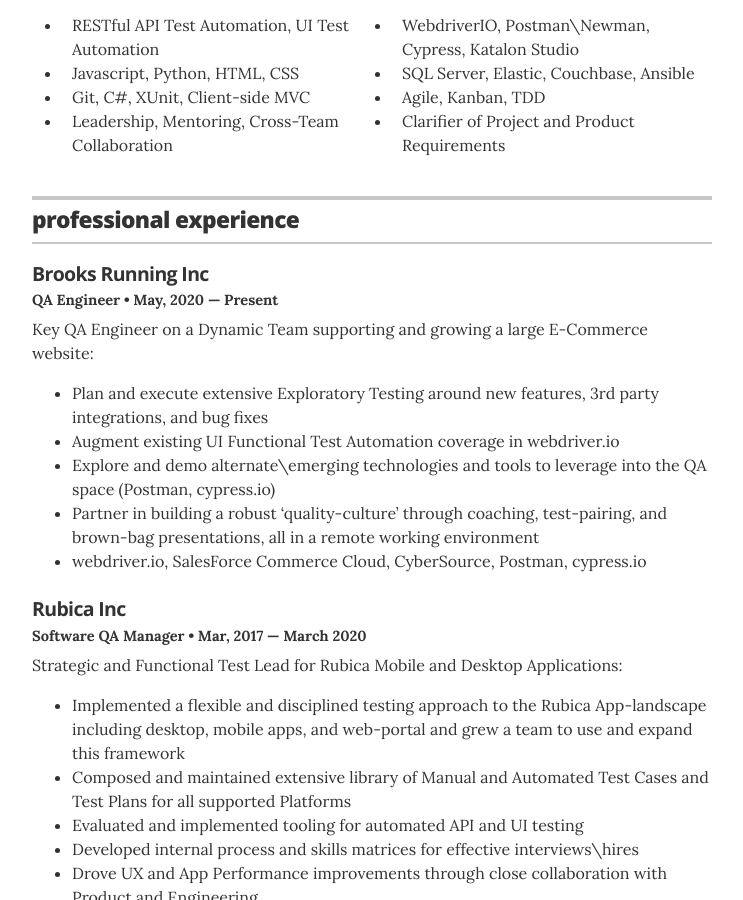
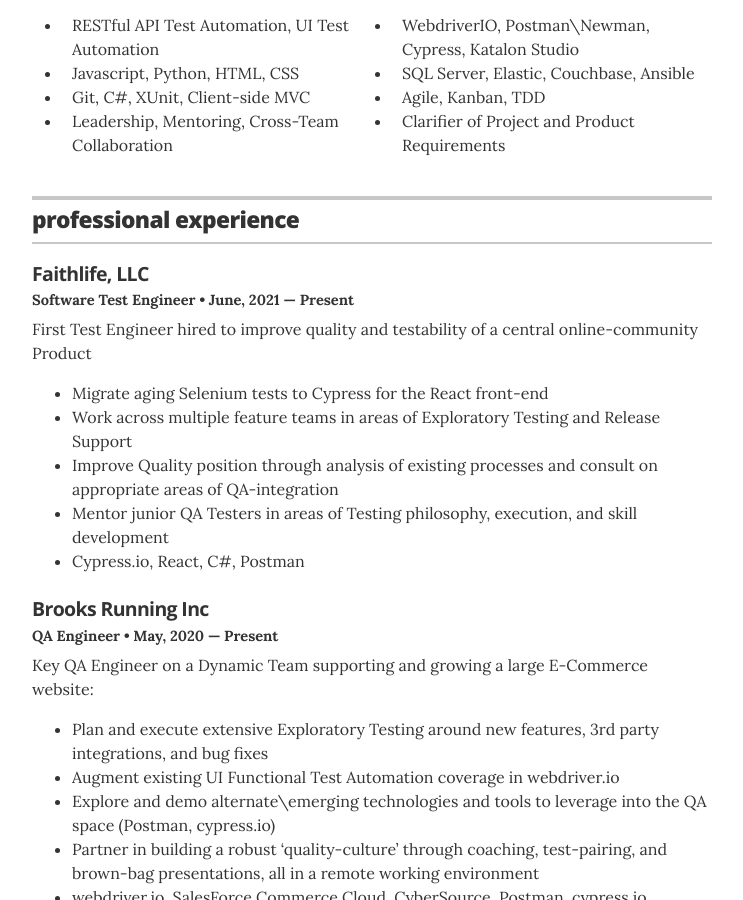
Before and after one commit to rharmaning/rharmaning.github.io, a Jekyll site: the page built from index.html, in a window 1280 px wide and 900 px high, scrolled down 548 px. Shown: the whole window, without its empty margins (268-1011 px from the left). Built offline with Jekyll 4.4.1, drawn with Linux system fonts in a browser that asks for light colours.

Commit message:
latest Faithlife updates

```diff
--- a/_layouts/resume.html
+++ b/_layouts/resume.html
@@ -66,6 +66,18 @@
                 <h2>professional experience</h2>
             </header>
 
+            <div class="resume-item" itemscope itemprop="worksFor" itemtype="http://schema.org/Organization">
+                <h3 class="resume-item-title" itemprop="name">Faithlife, LLC </h3>
+                <h4 class="resume-item-details" itemprop="description">Software Test Engineer &bull; June, 2021 &mdash; Present</h4>
+                <p class="resume-item-copy">First Test Engineer hired to improve quality and testability of a central online-community Product</p>
+                <ul class="resume-item-list">
+                    <li>Migrate aging Selenium tests to Cypress for the React front-end</li>
+                    <li>Work across multiple feature teams in areas of Exploratory Testing and Release Support</li>
+                    <li>Improve Quality position through analysis of existing processes and consult on appropriate areas of QA-integration</li>
+                    <li>Mentor junior QA Testers in areas of Testing philosophy, execution, and skill development</li>
+                    <li>Cypress.io, React, C#, Postman</li>
+                </ul>
+            </div>
             <div class="resume-item" itemscope itemprop="worksFor" itemtype="http://schema.org/Organization">
                 <h3 class="resume-item-title" itemprop="name">Brooks Running Inc</h3>
                 <h4 class="resume-item-details" itemprop="description">QA Engineer &bull; May, 2020 &mdash; Present</h4>
```
